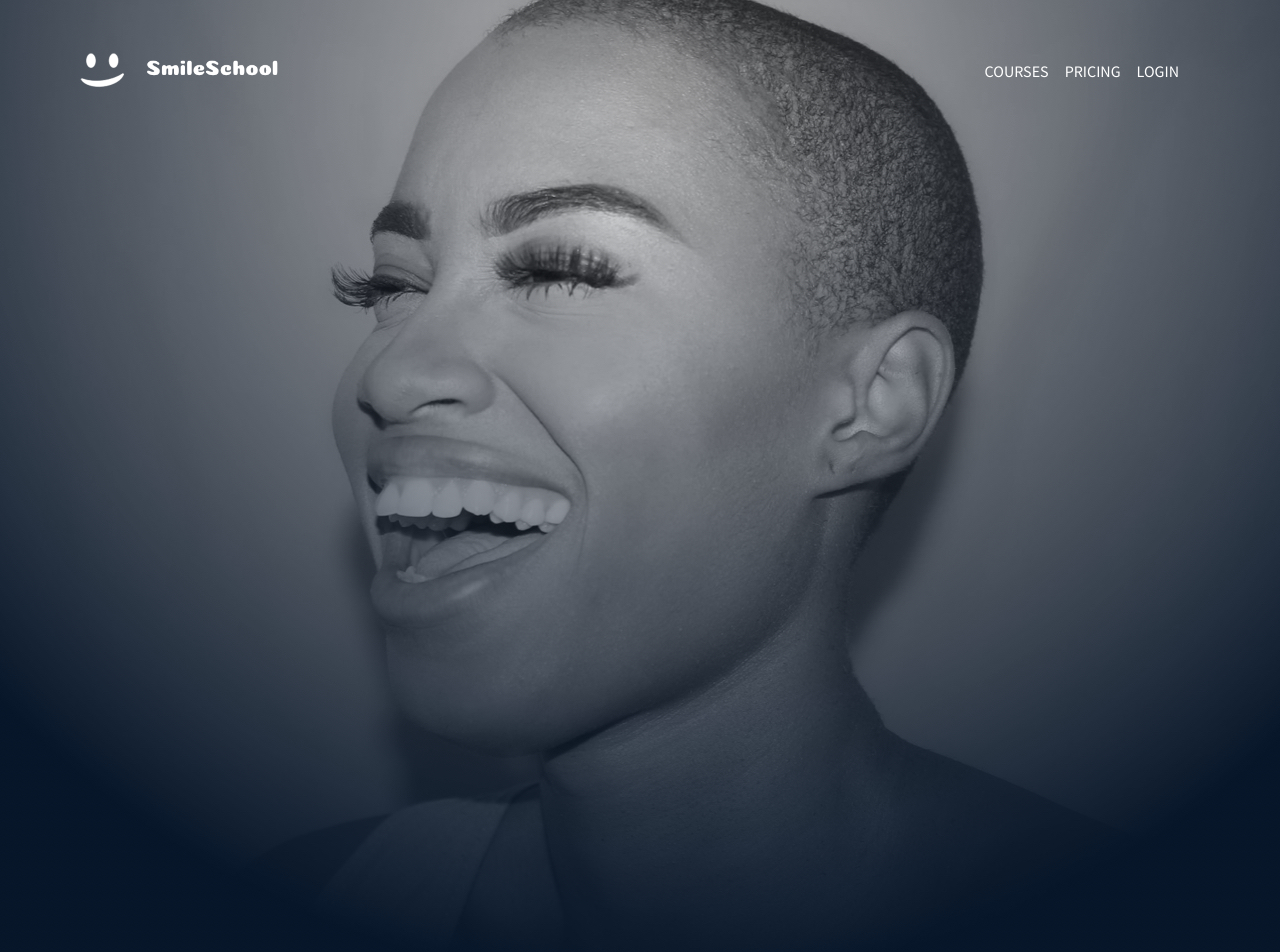
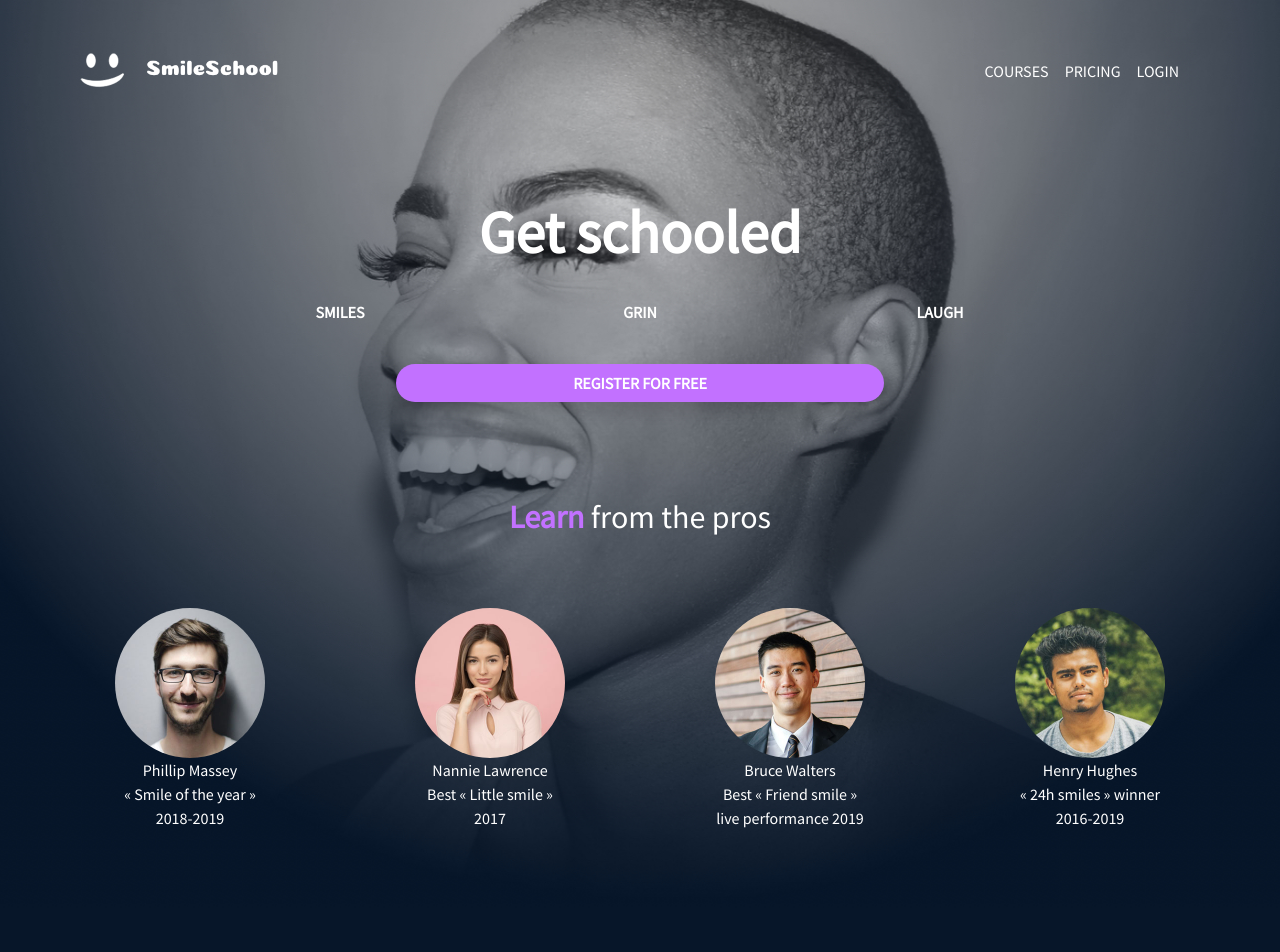
Before and after one commit to DAlsabrook/atlas-smiling-school, a plain HTML site: page index.html in a window 1280 px wide. Shown: the top 952 px of the page. Drawn offline with nearby package versions, Linux system fonts and the light colour scheme; files whose address does not match are found by name; a web font is replaced by a local one.

Commit message:
working on header

```diff
--- a/index.html
+++ b/index.html
@@ -29,8 +29,11 @@
 
 <body>
   <header class="d-flex justify-content-center">
+    <!-- Background img -->
     <div class="header-background d-flex justify-content-center">
-      <div class="content-container container-fluid m-0 g-0 p-0">
+      <!-- All content -->
+      <div class="content-container container-fluid m-0 g-0 p-0 mb-5">
+        <!-- Nav bar section -->
         <nav class="navbar navbar-expand-sm col-12 row pt-5 d-sm-flex justify-content-sm-between">
 
           <!-- Hamburger -->
@@ -46,8 +49,8 @@
           </a>
 
           <!-- Section to be collapsed nav items here -->
-          <div class="collapse navbar-collapse col-11 col-sm-3 col-md-3 text-center mr-sm-5 mr-md-2 id="navbarNav">
-            <ul class="navbar-nav">
+          <div class="collapse navbar-collapse col-11 col-sm-3 col-md-3 text-center mr-sm-5 mr-md-2" id="navbarNav">
+            <ul class="navbar-nav offset-2 offset-sm-0">
               <li class="nav-item offset-lg-3">
                 <a class="nav-link" href="./courses.html">COURSES</a>
               </li>
@@ -60,12 +63,63 @@
             </ul>
           </div>
         </nav>
-        <!-- The rest of the banner goes here (First section of the page) -->
-         <div class="row"></div>
+
+        <!-- Get Schooled section -->
+        <div class="row m-0">
+          <h1 class="get-schooled col-12 text-center mt-5 pt-5">Get schooled</h1>
+          <div class="col-12 mt-4">
+            <div class="row justify-content-center">
+              <p class="get-schooled-subtitle col-3 text-center">SMILES</p>
+              <p class="get-schooled-subtitle col-3 text-center">GRIN</p>
+              <p class="get-schooled-subtitle col-3 text-center">LAUGH</p>
+            </div>
+          </div>
+          <div class="col-12 text-center">
+            <button class="get-schooled-button btn rounded-pill col-5 text-center text-white shadow mt-4">REGISTER FOR FREE</button>
+          </div>
+        </div>
+
+        <!-- Learn from the pros section -->
+        <div class="row m-0">
+          <h2 class="pros-title col-12 my-5 pt-5 text-center"><span class="purple-text">Learn</span> from the pros</h2>
+          <div class="col-12">
+            <div class="row justify-content-center justify-content-sm-around">
+              <!-- Pro #1 -->
+              <div class="col-6 col-sm-3 p-0 mt-4 row d-flex justify-content-center">
+                <img class="pro rounded-pill" src="./images/profile_1.jpg" alt="image of pro">
+                <p class="col-12 text-center m-0 p-0">Phillip Massey</p>
+                <p class="col-12 text-center m-0 p-0">&laquo; Smile of the year &raquo;</p>
+                <p class="col-12 text-center m-0 p-0">2018-2019</p>
+              </div>
+              <!-- Pro #2 -->
+              <div class="col-6 col-sm-3 p-0 mt-4 row d-flex justify-content-center">
+                <img class="pro rounded-pill" src="./images/profile_2.jpg" alt="image of pro">
+                <p class="col-12 text-center m-0 p-0">Nannie Lawrence</p>
+                <p class="col-12 text-center m-0 p-0">Best &laquo; Little smile &raquo;</p>
+                <p class="col-12 text-center m-0 p-0">2017</p>
+              </div>
+              <!-- Pro #3 -->
+              <div class="col-6 col-sm-3 p-0 mt-4 row d-flex justify-content-center">
+                <img class="pro rounded-pill" src="./images/profile_3.jpg" alt="image of pro">
+                <p class="col-12 text-center m-0 p-0">Bruce Walters</p>
+                <p class="col-12 text-center m-0 p-0">Best &laquo; Friend smile &raquo;</p>
+                <p class="col-12 text-center m-0 p-0">live performance 2019</p>
+              </div>
+              <!-- Pro #4 -->
+              <div class="col-6 col-sm-3 p-0 mt-4 row d-flex justify-content-center">
+                <img class="pro rounded-pill" src="./images/profile_4.jpg" alt="image of pro">
+                <p class="col-12 text-center m-0">Henry Hughes</p>
+                <p class="col-12 text-center m-0">&laquo; 24h smiles &raquo; winner</p>
+                <p class="col-12 text-center m-0">2016-2019</p>
+              </div>
+            </div>
+          </div>
+        </div>
       </div>
     </div>
   </header>
   <main>
+    <div class="quotes-section d-flex justify-content-center"></div>
   </main>
   <footer class="d-flex justify-content-center">
     <div class="content-container container-fluid m-auto py-sm-5 m-sm-0">
--- a/styles/index.css
+++ b/styles/index.css
@@ -1,7 +1,51 @@
+header {
+  height: 1150px;
+  background-color: var(--color-purple-dark);
+}
 .header-background {
   background-image: url('../images/pic_1.jpg');
   background-size: cover;
   background-position: center;
   width: 100%;
-  height: 1093px;
+  height: 900px;
 }
+
+.get-schooled {
+  font-size: 3.7rem;
+  font-weight: var(--weight-bold);
+}
+
+.get-schooled-subtitle {
+  font-size: 1rem;
+  font-weight: var(--weight-bold);
+}
+
+.get-schooled-button {
+  background-color: var(--color-purple);
+  font-weight: var(--weight-bold);
+}
+
+.pro {
+  height: 150px;
+}
+
+.pros-title {
+  font-weight: var(--weight-light);
+}
+
+.purple-text {
+  color: var(--color-purple);
+  font-weight: var(--weight-bold);
+}
+
+.quotes-section {
+  background-color: var(--color-purple);
+  height: 591px;
+}
+
+/* Small screen+ */
+@media (min-width: 576px) {
+.header-background {
+    height: 1000px;
+  }
+}
```
Also changed, not shown: courses.html (+1 -0 lines).
